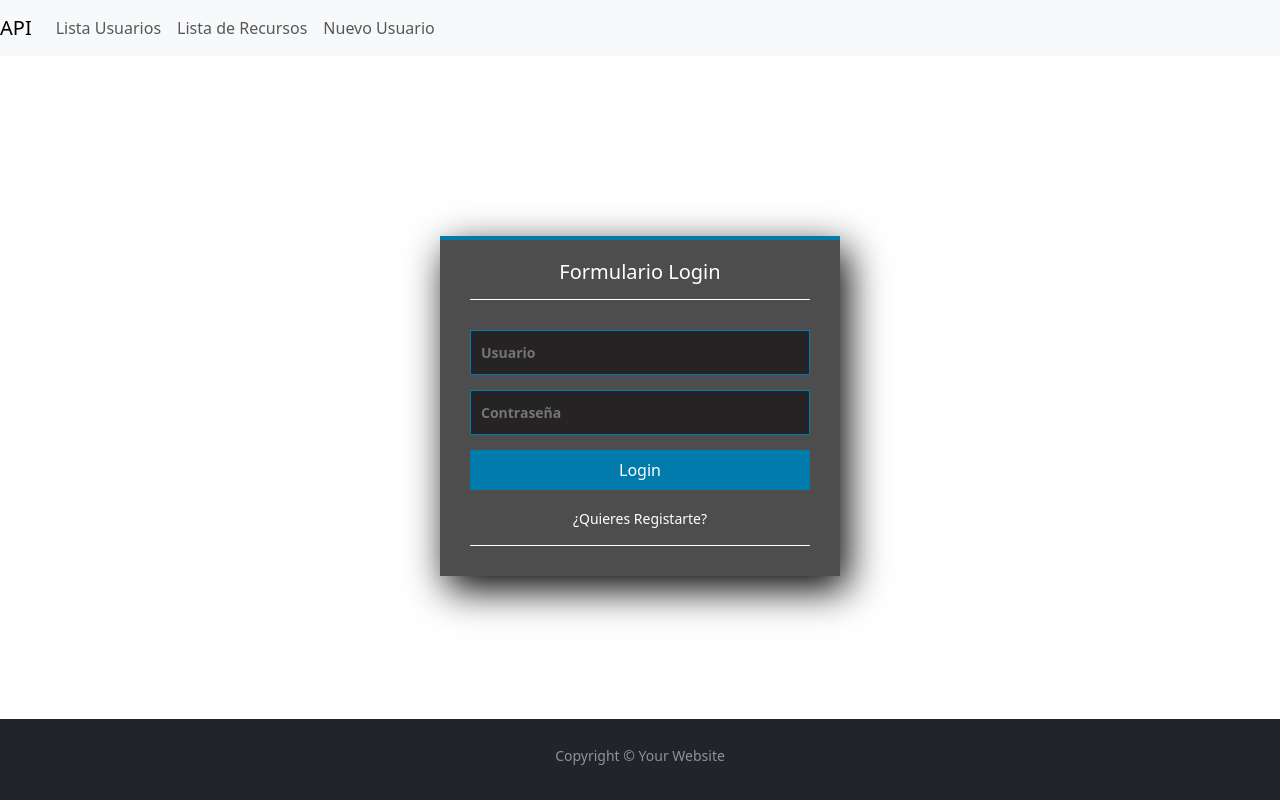
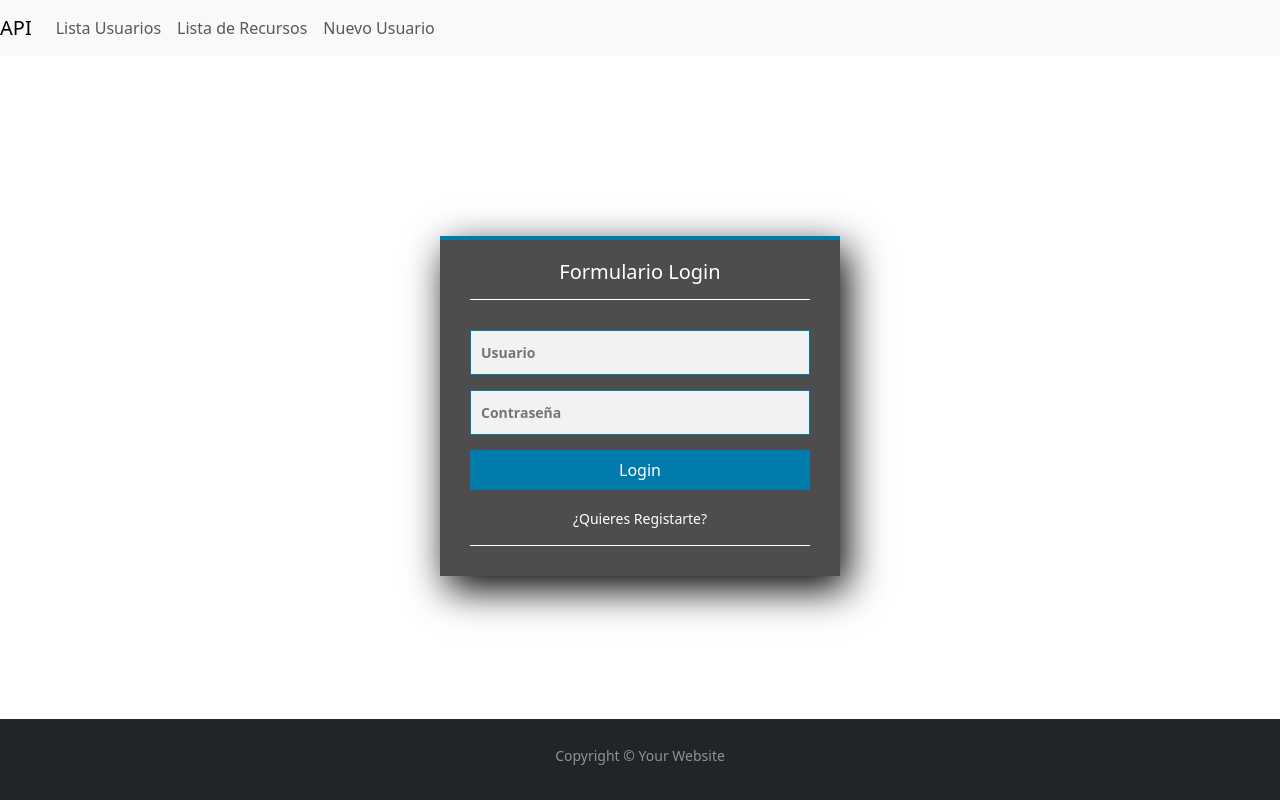
Before and after one commit to franponce10/APIProject, an Angular app: page / in a window 1280 px wide. Built offline with nearby package versions, Linux system fonts and the light colour scheme.

Commit message:
CSS actualizado

```diff
--- a/src/app/component/login/login.component.css
+++ b/src/app/component/login/login.component.css
@@ -35,7 +35,7 @@
     border: 1px solid #017bab;
     margin-bottom: 15px;
     padding: 11px 10px;
-    background: #252323;
+    background: #f3f2f2;
     font-size: 14px;
     font-weight: bold;
   }
--- a/src/app/component/register/register.component.css
+++ b/src/app/component/register/register.component.css
@@ -35,7 +35,7 @@
     border: 1px solid #017bab;
     margin-bottom: 15px;
     padding: 11px 10px;
-    background: #252323;
+    background: #f3f0f0;
     font-size: 14px;
     font-weight: bold;
   }
```
